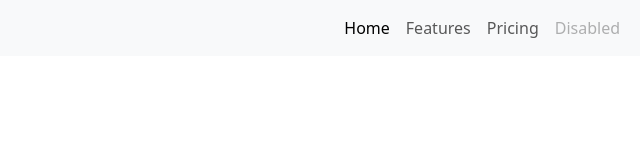
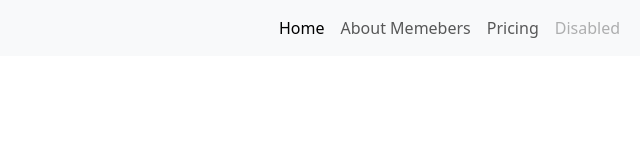
Before and after one commit to alcwebsiteinfo/alcweb, a plain HTML site: page index.html in a window 1280 px wide. Shown: the full height of the page, 640-1280 px from the left. Drawn offline with nearby package versions, Linux system fonts and the light colour scheme.

Commit message:
Update index.html

```diff
--- a/index.html
+++ b/index.html
@@ -23,7 +23,7 @@
             <a class="nav-link active" aria-current="page" href="#">Home</a>
           </li>
           <li class="nav-item">
-            <a class="nav-link" href="#">Features</a>
+            <a class="nav-link" href="about.html">About Memebers</a>
           </li>
           <li class="nav-item">
             <a class="nav-link" href="#">Pricing</a>
```
